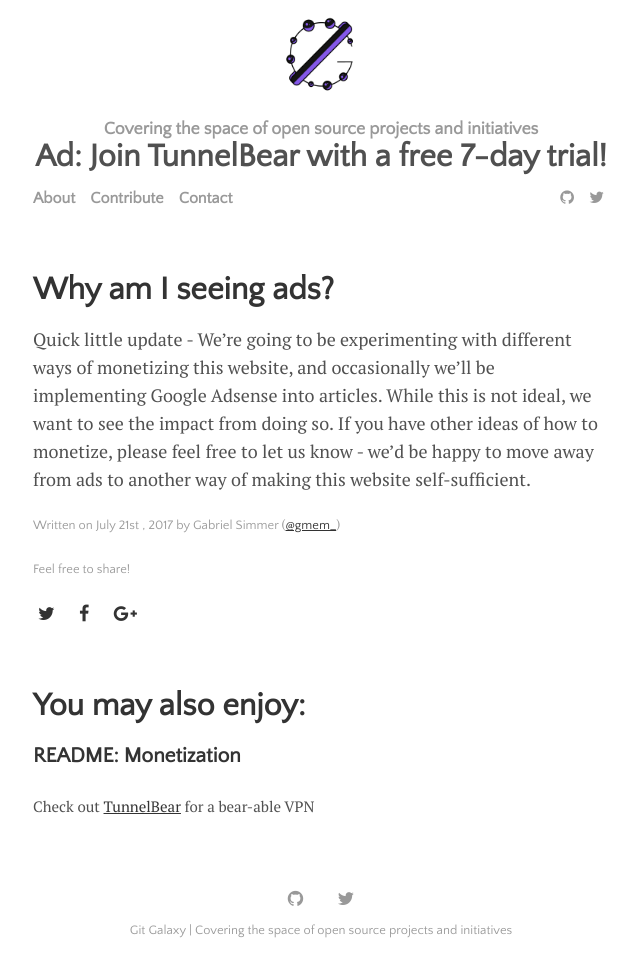
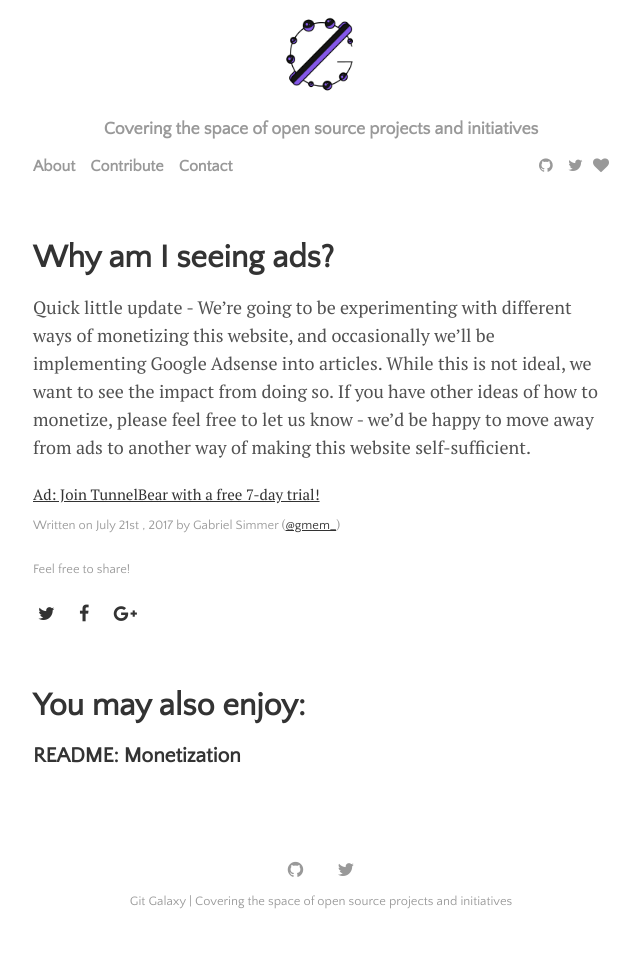
Before and after one commit to GitGalaxy/gitgalaxy.github.io, a Jekyll site: the page built from _posts/2017-07-21-why-am-i-seeing-ads.md, in a window 1280 px wide. Shown: the whole page, without its empty margins (319-959 px from the left). Built offline with Jekyll 4.4.1, drawn with Linux system fonts in a browser that asks for light colours; nearby versions of some CDN libraries; after the commit the page ends 947 px from its top, so only the background shows below that.

Commit message:
fixed up the tunnelbear affiliate links

```diff
--- a/_includes/header.html
+++ b/_includes/header.html
@@ -4,7 +4,7 @@
 
   <h3 class="masthead-title">
     <!-- <a href="{{ site.github.url }}/">{{ site.data.settings.title }}</a> -->
-    <small class="masthead-subtitle">{{ site.data.settings.tagline }}<br /><a href="http://click.tunnelbear.com/SHLm">Ad: Join TunnelBear with a free 7-day trial!</a></small>
+    <small class="masthead-subtitle">{{ site.data.settings.tagline }}</small>
     {% include menu.html %}
   </h3>
 </header>
--- a/_includes/menu.html
+++ b/_includes/menu.html
@@ -8,5 +8,6 @@
     {% for item in site.data.settings.social %}
       <a href="{{ item.link }}" target="_blank"><i class="fa fa-{{ item.icon }}" aria-hidden="true"></i></a>
     {% endfor %}
+    <a href="http://click.tunnelbear.com/SHLi" target="_blank"><i class="fa fa-heart" aria-hidden="true"></i></a></small>
   </nav>
 </div>
--- a/_includes/related-posts.html
+++ b/_includes/related-posts.html
@@ -20,5 +20,4 @@
       {% endfor %}
     {% endfor %}
   </ul>
-  <small>Check out <a href="http://click.tunnelbear.com/SHLi">TunnelBear</a> for a bear-able VPN</small>
 </div>
--- a/_layouts/index.html
+++ b/_layouts/index.html
@@ -2,8 +2,6 @@
 layout: default
 title: Home
 ---
-<script src="https://widget.battleforthenet.com/widget.js" async></script>
-
 {% for post in paginator.posts %}
 <div class="posts">
   <h1>
--- a/_layouts/post.html
+++ b/_layouts/post.html
@@ -11,6 +11,8 @@
 {% endif %}
 
 {{ content }}
+
+<small><a href="http://click.tunnelbear.com/SHLm">Ad: Join TunnelBear with a free 7-day trial!</a></small>
 
 <span class="post-date">
   Written on
```
